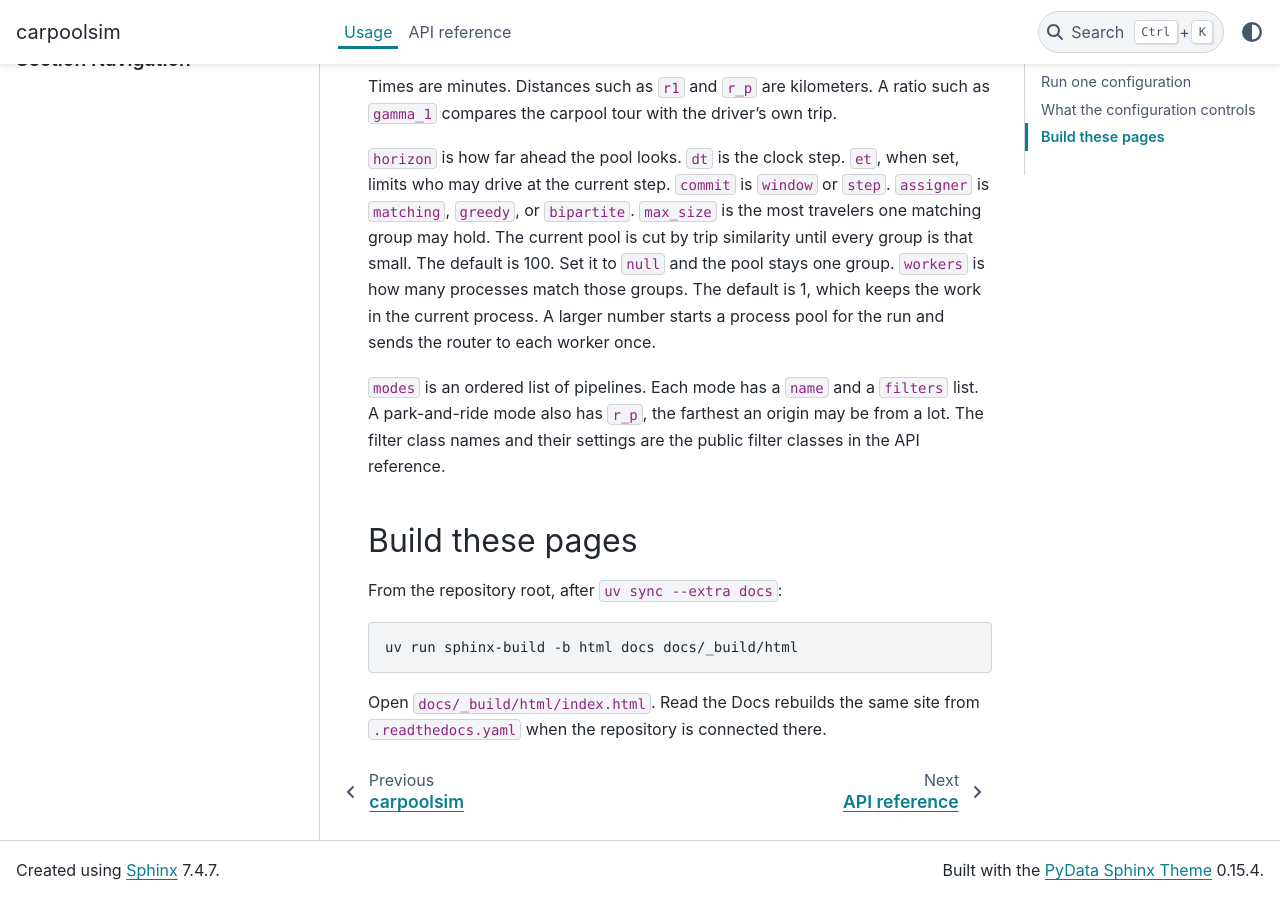
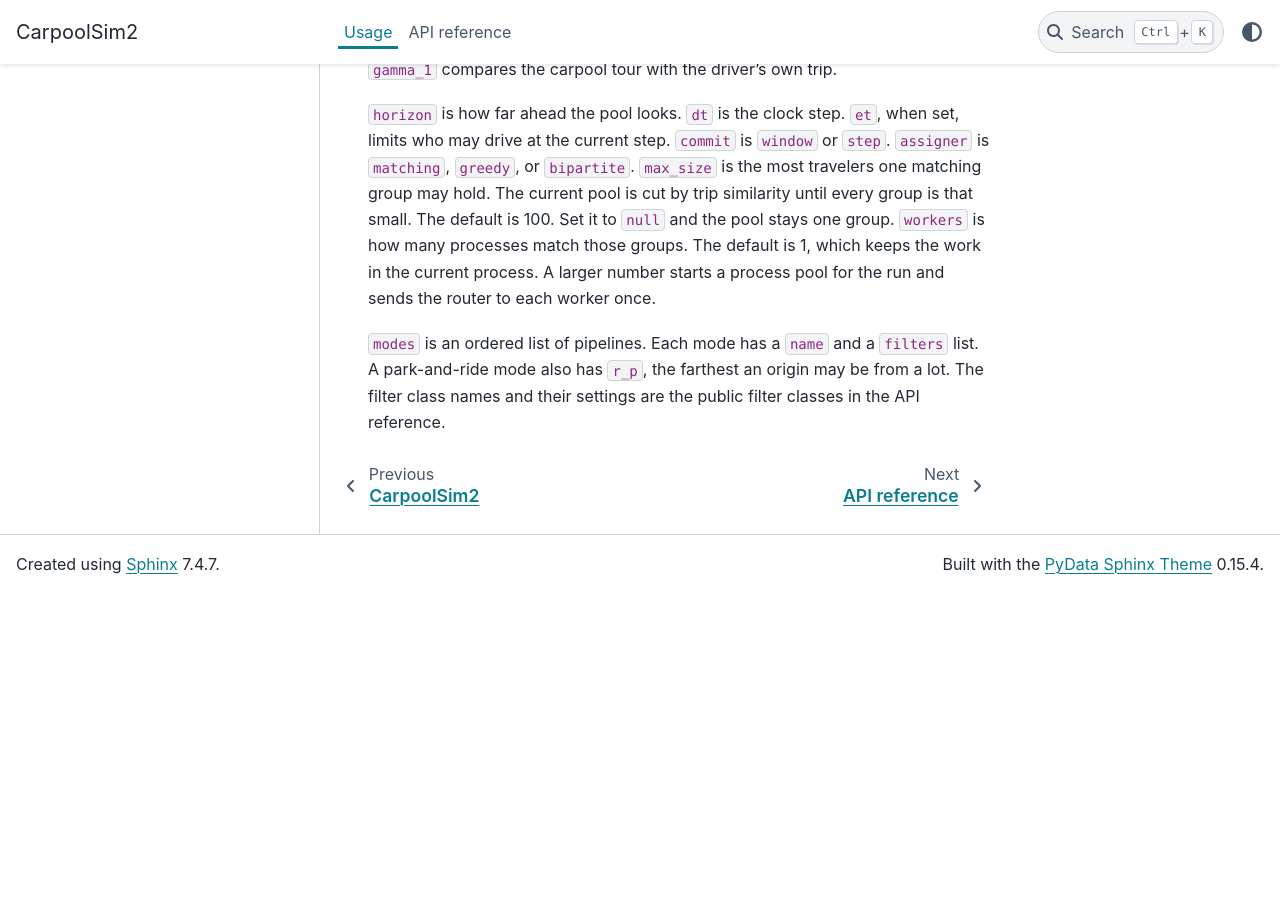
Before and after one commit to thefriedbee/CarpoolSim2, a Sphinx documentation site: the page built from docs/usage.md, in a window 1280 px wide and 900 px high, scrolled down 1252 px. Built offline with Sphinx 7.4.7 and the PyData theme 0.15.4, drawn with Linux system fonts in a browser that asks for light colours; after the commit the page ends 1845 px from its top, so only the background shows below that; some of the changed text lies outside the part shown.

````diff
--- a/docs/conf.py
+++ b/docs/conf.py
@@ -7,7 +7,7 @@ from pathlib import Path
 
 sys.path.insert(0, str(Path(__file__).resolve().parents[1]))
 
-project = "carpoolsim"
+project = "CarpoolSim2"
 author = "carpoolsim"
 release = "0.1.0"
 
@@ -28,7 +28,7 @@ exclude_patterns = ["_build", "Thumbs.db", ".DS_Store"]
 source_suffix = {".rst": "restructuredtext", ".md": "markdown"}
 
 html_theme = "pydata_sphinx_theme"
-html_title = "carpoolsim"
+html_title = "CarpoolSim2"
 html_theme_options = {
     "show_nav_level": 2,
     "navigation_depth": 3,
--- a/docs/usage.md
+++ b/docs/usage.md
@@ -1,10 +1,9 @@
 # Usage
 
-Install the package from a checkout of this repository. The documentation extra adds Sphinx, which is only needed to build these pages.
+Install the package from a checkout of this repository.
 
 ```bash
 uv sync
-uv sync --extra docs
 ```
 
 ## Run one configuration
@@ -49,13 +48,3 @@ Times are minutes. Distances such as `r1` and `r_p` are kilometers. A ratio such
 `horizon` is how far ahead the pool looks. `dt` is the clock step. `et`, when set, limits who may drive at the current step. `commit` is `window` or `step`. `assigner` is `matching`, `greedy`, or `bipartite`. `max_size` is the most travelers one matching group may hold. The current pool is cut by trip similarity until every group is that small. The default is 100. Set it to `null` and the pool stays one group. `workers` is how many processes match those groups. The default is 1, which keeps the work in the current process. A larger number starts a process pool for the run and sends the router to each worker once.
 
 `modes` is an ordered list of pipelines. Each mode has a `name` and a `filters` list. A park-and-ride mode also has `r_p`, the farthest an origin may be from a lot. The filter class names and their settings are the public filter classes in the API reference.
-
-## Build these pages
-
-From the repository root, after `uv sync --extra docs`:
-
-```bash
-uv run sphinx-build -b html docs docs/_build/html
-```
-
-Open `docs/_build/html/index.html`. Read the Docs rebuilds the same site from `.readthedocs.yaml` when the repository is connected there.
````
Also changed, not shown: README.md (+9 -89 lines), docs/index.md (+2 -2 lines), static/lot_occupancy.png (deleted), static/match_rate.png (deleted), static/routes.jpg (deleted), static/simulation_time.png (deleted).
